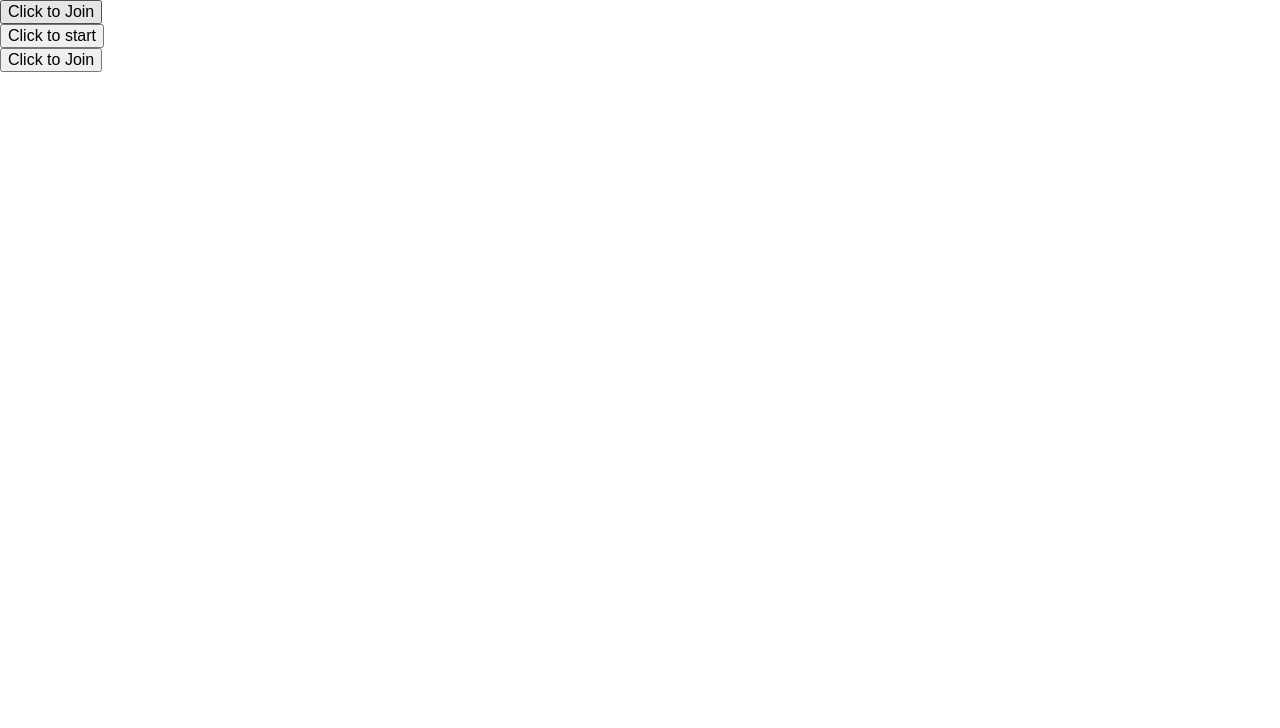
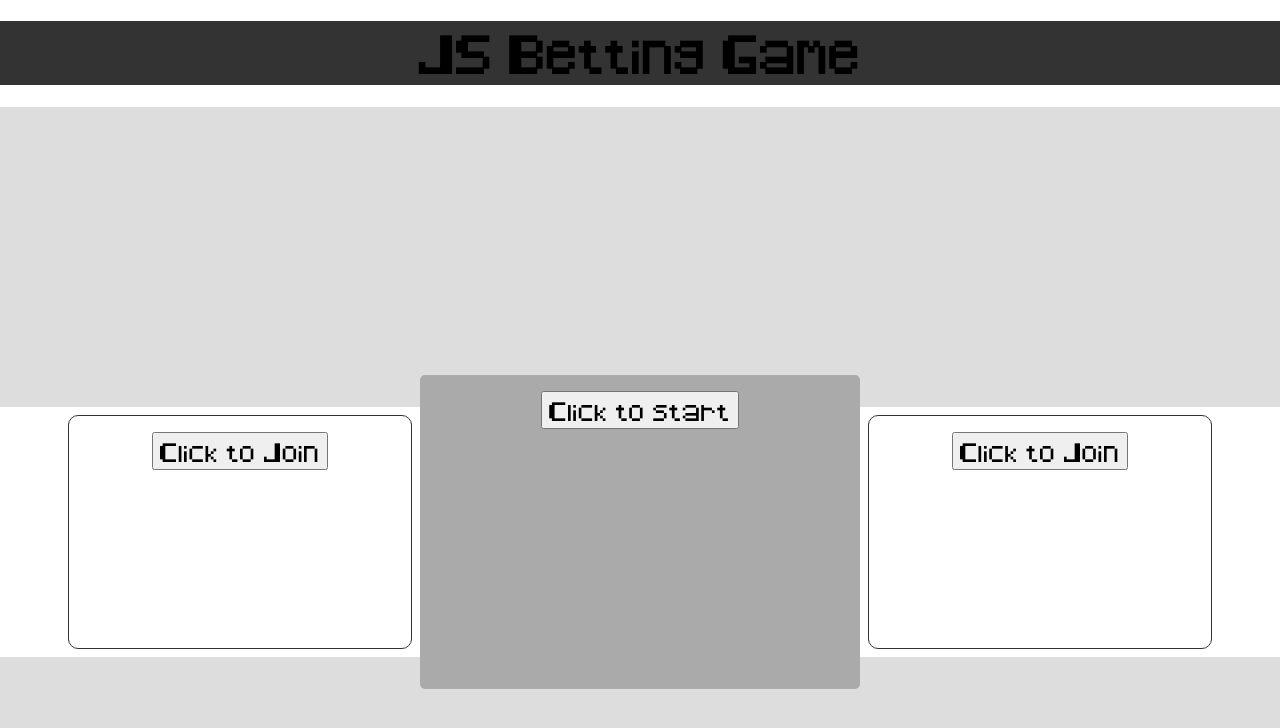
Before and after one commit to joelkbennett/js_betting_game, a website: page app/index.html in a window 1280 px wide. Drawn offline with Linux system fonts and the light colour scheme; files whose address does not match are found by name.

Commit message:
Add additional page styling

```diff
--- a/app/css/computer.css
+++ b/app/css/computer.css
@@ -0,0 +1,4 @@
+.computer {
+  background-color: #ddd;
+  min-height: 300px;
+}
--- a/app/css/game.css
+++ b/app/css/game.css
@@ -0,0 +1,17 @@
+.game {
+
+}
+
+.game .section-inner {
+  text-align: center;
+  display: flex;
+  min-height: 250px;
+}
+
+.gameboard {
+  width: 460px;
+  background-color: #aaa;
+  margin: -2em 0;
+  border-radius: 5px;
+  padding: 1em;
+}
--- a/app/css/layout.css
+++ b/app/css/layout.css
@@ -1,3 +1,18 @@
+.section-inner {
+  width: 1160px;
+  margin: 0 auto;
+}
+
+.site-header {
+  background-color: #333;
+  text-align: center;
+}
+
+.site-footer {
+  background-color: #ddd;
+  min-height: 200px;
+}
+
 body.no-game {
 
 }
--- a/app/css/player.css
+++ b/app/css/player.css
@@ -0,0 +1,15 @@
+.player {
+  width: 350px;
+  border: thin solid #333;
+  border-radius: 10px;
+  margin: .5em;
+  padding: 1em;
+}
+
+.player-one {
+
+}
+
+.player-two {
+
+}
--- /dev/null
+++ b/app/css/typography.css
@@ -0,0 +1,8 @@
+@font-face {
+  font-family: 'Pusab';
+  src: url('fonts/pusab.ttf')  format('truetype');
+}
+
+body {
+  font-family: 'Pusab', sans-serif;
+}
--- a/app/index.html
+++ b/app/index.html
@@ -4,12 +4,17 @@
   <meta charset="UTF-8">
   <title>JS Betting Game</title>
   <link rel="stylesheet" href="css/normalize.css">
+  <link rel="stylesheet" href="css/typography.css">
+  <link rel="stylesheet" href="css/layout.css">
+  <link rel="stylesheet" href="css/game.css">
+  <link rel="stylesheet" href="css/computer.css">
+  <link rel="stylesheet" href="css/player.css">
 </head>
 <body>
 
   <header class='site-header'>
     <div class="section-inner">
-
+      <h1 class='site-title'>JS Betting Game</h1>
     </div>
   </header>
 
```
Also changed, not shown: app/fonts/pusab.ttf (added), app/typography.css (deleted).
